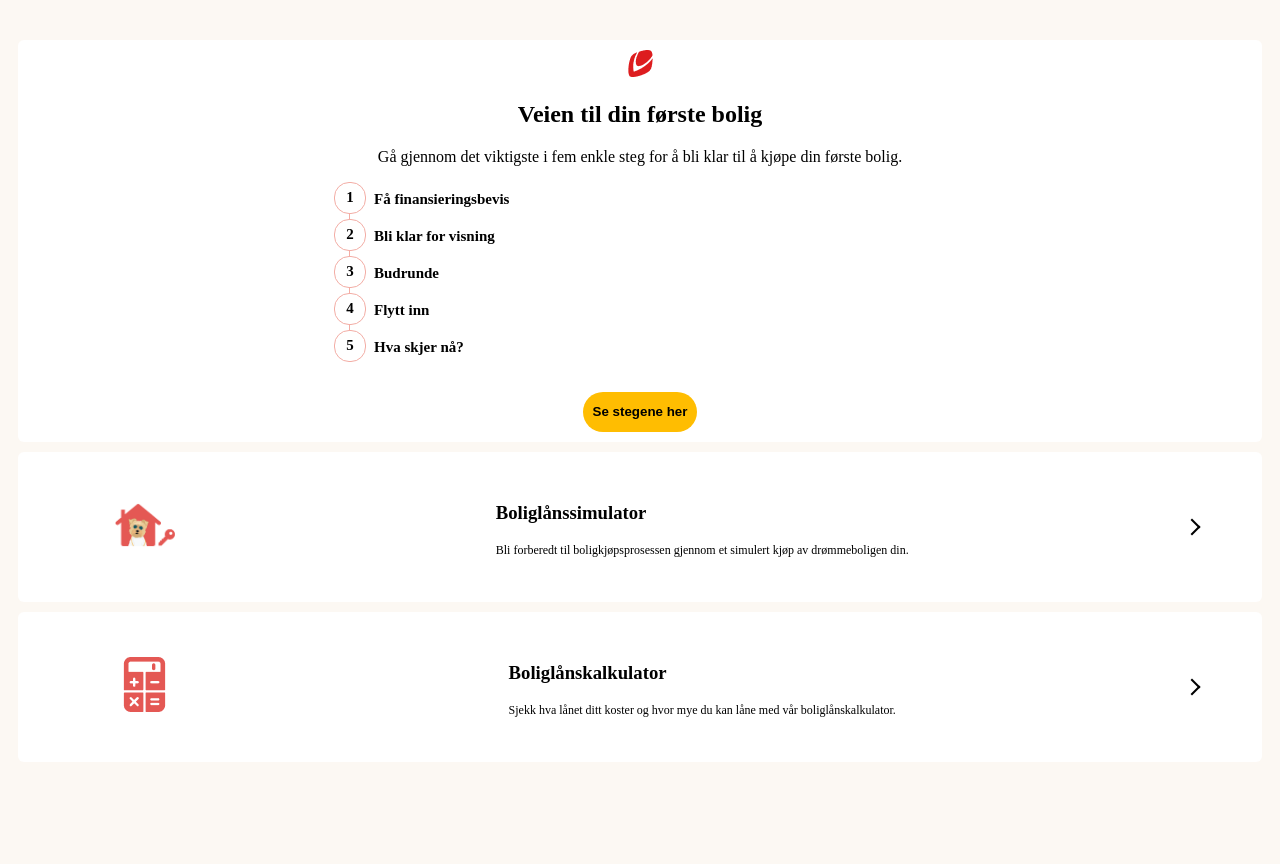
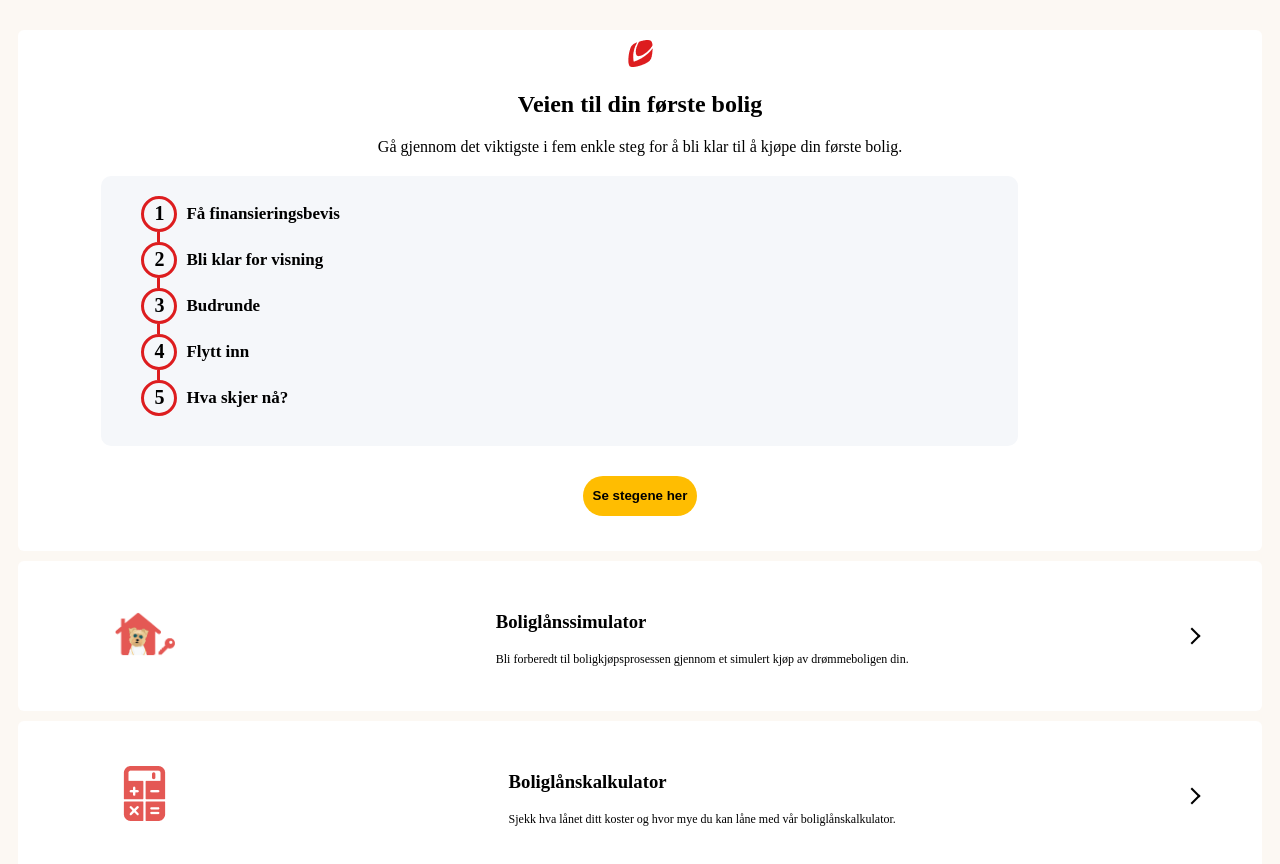
Before and after one commit to SimenHHauge/Bacheloroppgave, a React (Create React App) app in the folder bachelor/: page / in a window 1280 px wide. Shown: the top 864 px of the page. Before the commit the page ends 800 px from the top, so only its background shows below. Built offline with nearby package versions, Linux system fonts and the light colour scheme.

Commit message:
Første oppsett for infoside

```diff
--- a/bachelor/src/App.jsx
+++ b/bachelor/src/App.jsx
@@ -4,7 +4,7 @@ import { Helmet } from 'react-helmet';
 
 import LandingSide from "./LandingSide.jsx";
 import SimulertBoligkjop from './SimulertBoligkjop/SimulertBoligkjop.jsx';
-import BybaneStopp from "./Veien/BybaneStopp.jsx";
+import VeienTilDinForsteBolig from './Veien/VeienTilDinForsteBolig.jsx';
 
 function App() {
   return (
@@ -16,7 +16,7 @@ function App() {
           <Routes>
             <Route path="/" element={<LandingSide />} />
             <Route path="/SimulertBoligkjop" element={<SimulertBoligkjop />} />
-            <Route path="/SimulertBoligkjop/BybaneStopp" element={<BybaneStopp />} />
+            <Route path="/Veien/VeienTilDinForsteBolig" element={<VeienTilDinForsteBolig />} />
           </Routes>
       </div>
   );
--- a/bachelor/src/LandingSide.jsx
+++ b/bachelor/src/LandingSide.jsx
@@ -20,12 +20,18 @@ const Veien = styled.div`
     border-radius: 6px;
     width: 375x;
     margin: 10px;
-    margin-top: 40px;
+    margin-top: 30px;
     padding 10px;
 `;
 
 const Bybanen = styled.div`
-    margin-left: 25%;
+    width: 70%;
+    padding: 20px;
+    padding-left: 40px;
+    margin-top: 20px;
+    margin-left: 6%;
+    background-color: #F5F7FA;
+    border-radius: 10px;
 `;
 
 export const StartKnapp = styled.button`
@@ -37,6 +43,7 @@ export const StartKnapp = styled.button`
     padding: 10px;
     height: 40px;
     margin-top: 30px;
+    margin-bottom: 25px;
     border: 0px;
     border-radius: 40px;
 `;
@@ -44,7 +51,7 @@ export const StartKnapp = styled.button`
 function LandingSide() {
     return (
     <div>
-        <Knapper to="/SimulertBoligkjop/BybaneStopp">
+        <Knapper to="/Veien/VeienTilDinForsteBolig">
             <Veien>
                 <img src={SPVLogo} />
                 <h2>{ VeienTil.tittel }</h2>
--- a/bachelor/src/SimulertBoligkjop/SimulertBoligkjop.jsx
+++ b/bachelor/src/SimulertBoligkjop/SimulertBoligkjop.jsx
@@ -6,11 +6,11 @@ import { StartKnapp } from "../LandingSide";
 import Hus from "./Bilder/Hus.png";
 import { SimulatorBeskrivelse } from "../Hjelpefiler/Tekster";
 
-const Bakgrunn = styled.body`
+export const Bakgrunn = styled.body`
     margin: 20px;
 `;
 
-const Tilbake = styled.a`
+export const Tilbake = styled(Link)`
     display: block;
     width: 10px;
     height: 10px;
@@ -19,7 +19,7 @@ const Tilbake = styled.a`
     transform: rotate(-45deg);
 `;
 
-const Overskift = styled.h1`
+export const Overskift = styled.h1`
     text-align: center;
 `;
 
@@ -46,7 +46,7 @@ const KnappTekst = styled(Link)`
 function SimulertBoligkjop() {
     return (
         <Bakgrunn>
-            <Tilbake href="/"/>
+            <Tilbake to="/"/>
             <Overskift>
                 { SimulatorBeskrivelse.tittel }
             </Overskift>
--- a/bachelor/src/Veien/BybaneStopp.jsx
+++ b/bachelor/src/Veien/BybaneStopp.jsx
@@ -2,36 +2,36 @@ import React from "react";
 import styled from "styled-components";
 
 const Bybanen = styled.div`
-    width: 50%;
+    margin: auto;
 `;
 
 const Stopp = styled.div`
     display:flex;
     align-items:center;
     justify-content:center;
-    font-size: 15px;
+    font-size: 20px;
     font-weight: bold;
-    border-radius: 15px;
-    border: 1.5px solid #F3ADA5;
-    margin-bottom: 5px;
+    border-radius: 30px;
+    border: 3px solid #DD1D1F;
+    margin-bottom: 10px;
     height: 30px;
     width: 30px;
 `;
 
 const Linje = styled.div`
-    border-left: 1.5px solid #F3ADA5;
-    height: 5px;
+    border-left: 3px solid #DD1D1F;
+    height: 10px;
     position: absolute;
-    margin-top: -5px;
-    margin-left: 15px;
+    margin-top: -10px;
+    margin-left: 16px;
 `;
 
 const Tekst = styled.p`
-    font-size: 15px;
+    font-size: 17px;
     font-weight: bold;
     position: absolute;
-    margin-left: 40px;
-    margin-top: -28px;
+    margin-left: 45px;
+    margin-top: -38px;
 `;
 
 function BybaneStopp() {
--- a/bachelor/src/Veien/VeienTilDinForsteBolig.jsx
+++ b/bachelor/src/Veien/VeienTilDinForsteBolig.jsx
@@ -0,0 +1,59 @@
+import React from "react";
+import styled from "styled-components";
+import { Bakgrunn, Tilbake, Overskift } from "../SimulertBoligkjop/SimulertBoligkjop";
+
+const DropDown = styled.button`
+    width 200px;
+`;
+
+const VeienTilDinForsteBolig = () => {
+    const [open, setOpen] = React.useState({});
+
+    const handleClick = (id) => {
+      setOpen((prevState) => ({
+        ...prevState,
+        [id]: !prevState[id],
+      }));
+    };
+
+    return (
+      <Bakgrunn>
+        <Tilbake to="/" />
+        <Overskift>Veien til din første bolig</Overskift>
+        <div>
+            <DropDown onClick={() => handleClick("1")}>
+                <h3>Få finansieringsbevis</h3>
+            </DropDown>
+            {open["1"] && <p id="1">Test 1</p>}
+        </div>
+
+        <div>
+            <DropDown onClick={() => handleClick("2")}>
+                <h3>Bli klar for visning</h3>
+            </DropDown>
+            {open["2"] && <p id="2">Test 2</p>}
+        </div>
+
+        <div>
+            <DropDown onClick={() => handleClick("3")}>
+            <h3>Budrunde</h3>
+            </DropDown>
+            {open["3"] && <p id="3">Test 3</p>}
+        </div>
+        <div>
+            <DropDown onClick={() => handleClick("4")}>
+            <h3>Flytt in</h3>
+            </DropDown>
+            {open["4"] && <p id="4">Test 3</p>}
+        </div>
+        <div>
+            <DropDown onClick={() => handleClick("5")}>
+            <h3>Hva skjer nå?</h3>
+            </DropDown>
+            {open["5"] && <p id="5">Test 5</p>}
+        </div>
+      </Bakgrunn>
+    );
+  };
+
+export default VeienTilDinForsteBolig
```
